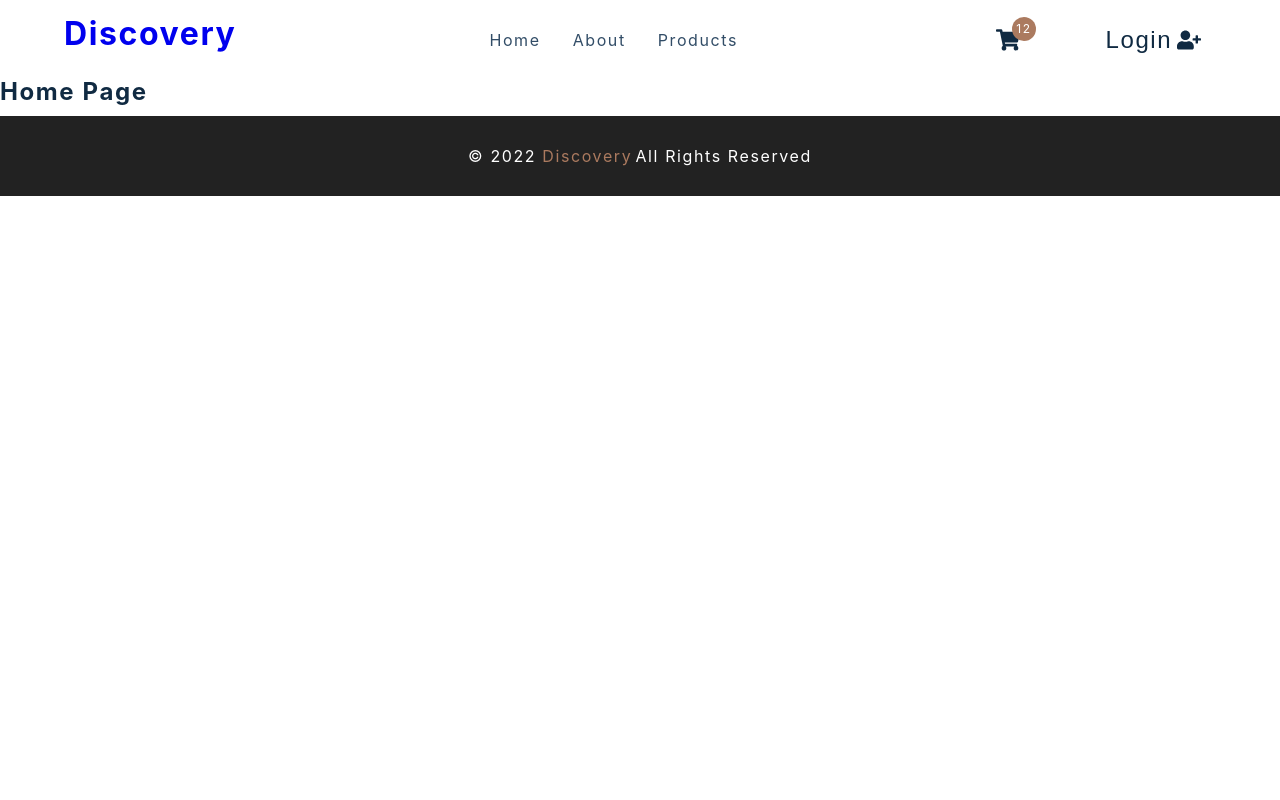
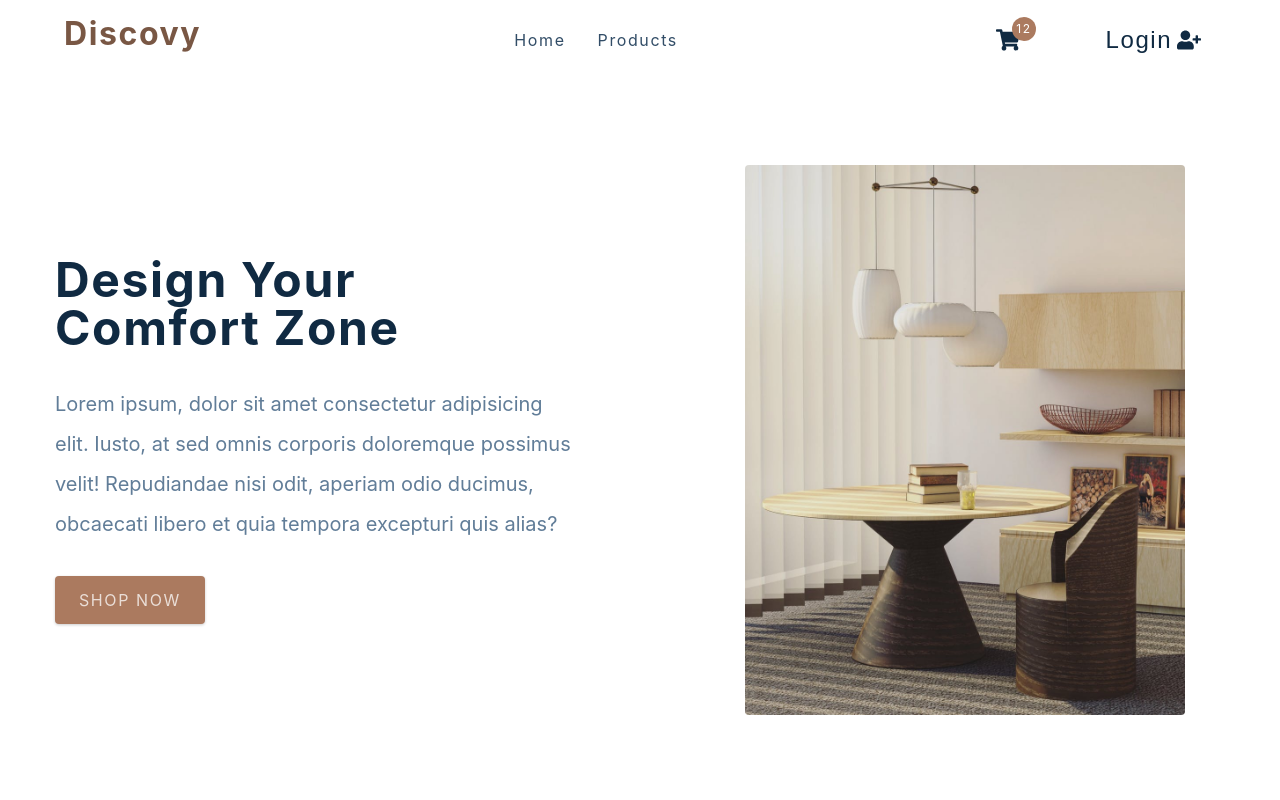
Before and after one commit to sebastianfox81/project-discovery, a React (Create React App) app in the folder client/: page / in a window 1280 px wide. Shown: the top 800 px of the page. Built offline with nearby package versions, Linux system fonts and the light colour scheme.

Commit message:
Hero component complete

```diff
--- a/client/src/components/Hero.js
+++ b/client/src/components/Hero.js
@@ -5,7 +5,29 @@
 import heroBcg2 from '../assets/hero-bcg-2.jpeg'
 
 const Hero = () => {
-  return <h4>hero</h4>
+  return (
+    <Wrapper className='section-center'>
+    <article className='content'>
+      <h1>
+        design your <br />
+        comfort zone
+      </h1>
+      <p>
+        Lorem ipsum, dolor sit amet consectetur adipisicing elit. Iusto, at
+        sed omnis corporis doloremque possimus velit! Repudiandae nisi odit,
+        aperiam odio ducimus, obcaecati libero et quia tempora excepturi quis
+        alias?
+      </p>
+      <Link to='/products' className='btn hero-btn'>
+        shop now
+      </Link>
+    </article>
+    <article className='img-container'>
+      <img src={heroBcg} alt='nice table' className='main-img' />
+      {/* <img src={heroBcg2} alt='person working' className='accent-img' /> */}
+    </article>
+  </Wrapper>
+  )
 }
 
 const Wrapper = styled.section`
@@ -57,16 +79,6 @@
       transform: translateX(-50%);
       border-radius: var(--radius);
     }
-    .img-container::before {
-      content: '';
-      position: absolute;
-      width: 10%;
-      height: 80%;
-      background: var(--clr-primary-9);
-      bottom: 0%;
-      left: -8%;
-      border-radius: var(--radius);
-    }
   }
 `
 
--- a/client/src/components/Navbar.js
+++ b/client/src/components/Navbar.js
@@ -17,7 +17,7 @@
       <div className="nav-center">
         <div className="nav-header">
           <Link to="/">
-            <h3>Discovery</h3>
+            <h3 className='title'>Discovy</h3>
           </Link>
           <button type="button" className="nav-toggle" onClick={openSidebar}>
             <FaBars />
@@ -74,6 +74,9 @@
   .cart-btn-wrapper {
     display: none;
   }
+  .title {
+    color: var(--clr-primary-3);
+  }
   @media (min-width: 992px) {
     .nav-toggle {
       display: none;
--- a/client/src/pages/HomePage.js
+++ b/client/src/pages/HomePage.js
@@ -1,7 +1,14 @@
 import React from 'react'
 import { FeaturedProducts, Hero, Services, Contact } from '../components'
 const HomePage = () => {
-  return <h4>home page</h4>
+  return (
+    <main>
+      <Hero />
+      <FeaturedProducts />
+      <Services />
+      <Contact />
+    </main>
+  )
 }
 
 export default HomePage
--- a/client/src/utils/constants.js
+++ b/client/src/utils/constants.js
@@ -6,11 +6,11 @@
     text: 'home',
     url: '/',
   },
-  {
-    id: 2,
-    text: 'about',
-    url: '/about',
-  },
+  // {
+  //   id: 2,
+  //   text: 'about',
+  //   url: '/about',
+  // },
   {
     id: 3,
     text: 'products',
```
